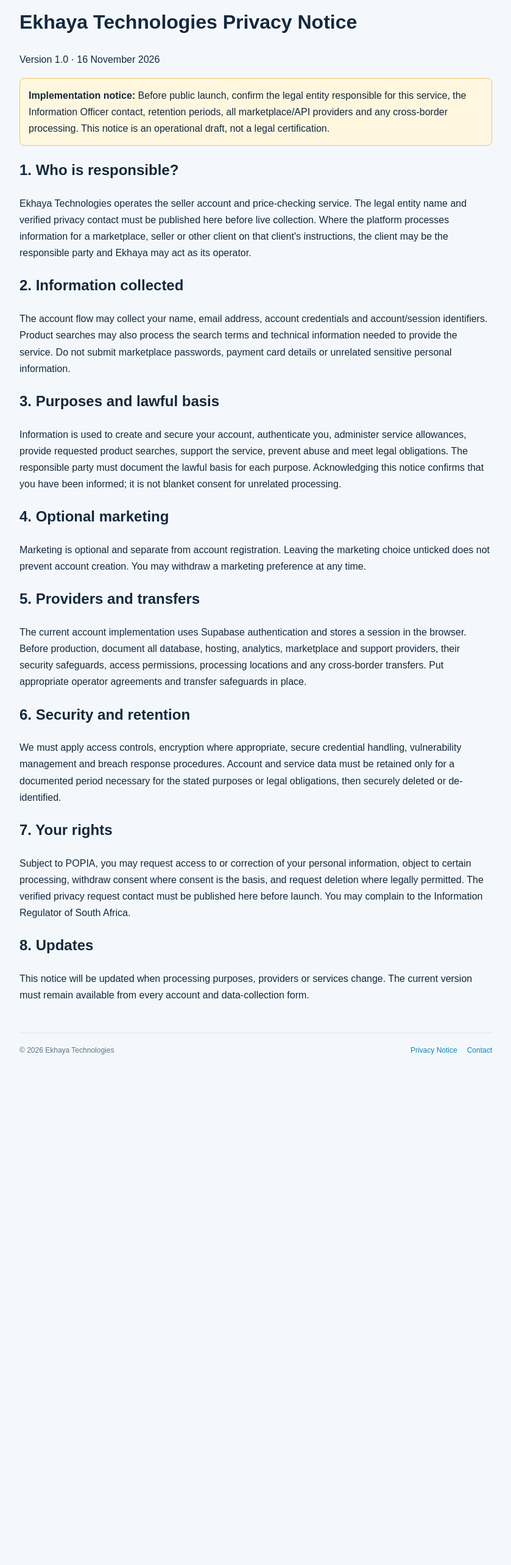
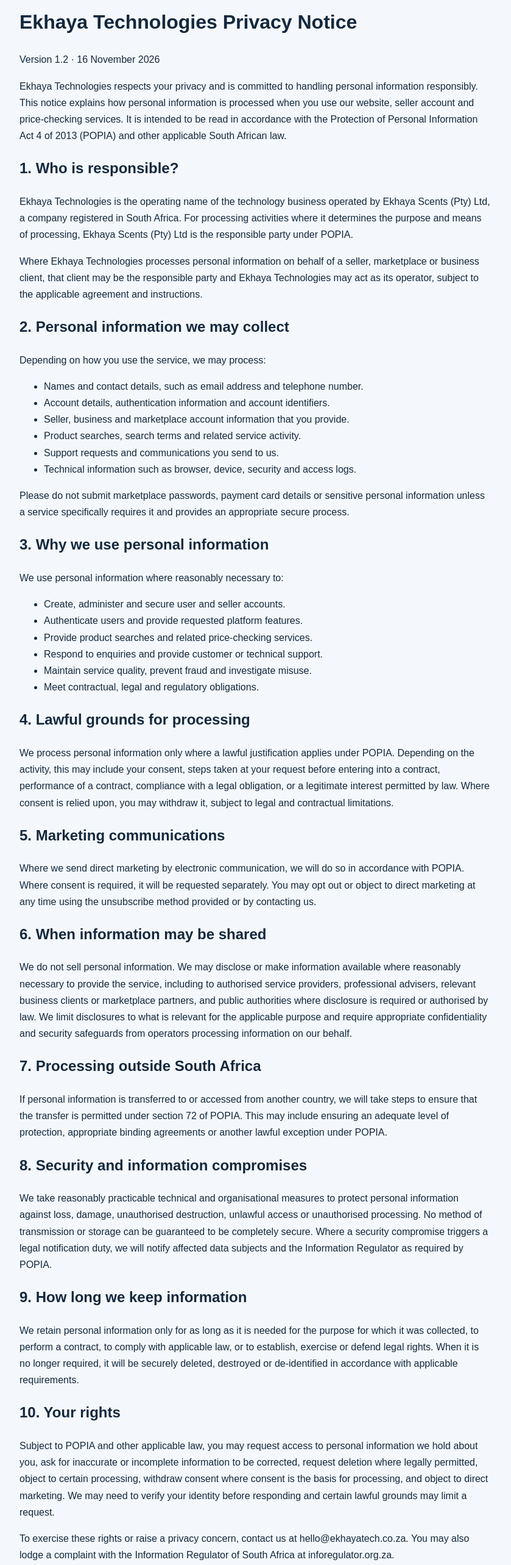
Before and after one commit to Luxolog/ekhaya-commerce-platform, a Next.js app: page /privacy in a window 1280 px wide. Shown: the part 80-2646 px from the top of the page at 61% size, without its empty margins (220-1059 px from the left). Before the commit the page ends 1853 px from the top, so only its background shows below. Built offline with nearby package versions, Linux system fonts and the light colour scheme.

Commit message:
Update Ekhaya Technologies privacy notice for POPIA

```diff
--- a/src/app/privacy/page.tsx
+++ b/src/app/privacy/page.tsx
@@ -1,27 +1,190 @@
 import SiteFooter from "@/components/SiteFooter";
 
 export default function PrivacyPage() {
-  return <main style={{maxWidth:820,margin:"40px auto",padding:"0 22px",fontFamily:"Arial,sans-serif",lineHeight:1.7,color:"#14283D"}}>
-    <a href="/account/">← Seller account</a>
-    <h1>Ekhaya Technologies Privacy Notice</h1>
-    <p>Version 1.0 · 16 November 2026</p>
-    <p style={{padding:14,background:"#fff7df",border:"1px solid #e8c86c",borderRadius:8}}><strong>Implementation notice:</strong> Before public launch, confirm the legal entity responsible for this service, the Information Officer contact, retention periods, all marketplace/API providers and any cross-border processing. This notice is an operational draft, not a legal certification.</p>
-    <h2>1. Who is responsible?</h2>
-    <p>Ekhaya Technologies operates the seller account and price-checking service. The legal entity name and verified privacy contact must be published here before live collection. Where the platform processes information for a marketplace, seller or other client on that client's instructions, the client may be the responsible party and Ekhaya may act as its operator.</p>
-    <h2>2. Information collected</h2>
-    <p>The account flow may collect your name, email address, account credentials and account/session identifiers. Product searches may also process the search terms and technical information needed to provide the service. Do not submit marketplace passwords, payment card details or unrelated sensitive personal information.</p>
-    <h2>3. Purposes and lawful basis</h2>
-    <p>Information is used to create and secure your account, authenticate you, administer service allowances, provide requested product searches, support the service, prevent abuse and meet legal obligations. The responsible party must document the lawful basis for each purpose. Acknowledging this notice confirms that you have been informed; it is not blanket consent for unrelated processing.</p>
-    <h2>4. Optional marketing</h2>
-    <p>Marketing is optional and separate from account registration. Leaving the marketing choice unticked does not prevent account creation. You may withdraw a marketing preference at any time.</p>
-    <h2>5. Providers and transfers</h2>
-    <p>The current account implementation uses Supabase authentication and stores a session in the browser. Before production, document all database, hosting, analytics, marketplace and support providers, their security safeguards, access permissions, processing locations and any cross-border transfers. Put appropriate operator agreements and transfer safeguards in place.</p>
-    <h2>6. Security and retention</h2>
-    <p>We must apply access controls, encryption where appropriate, secure credential handling, vulnerability management and breach response procedures. Account and service data must be retained only for a documented period necessary for the stated purposes or legal obligations, then securely deleted or de-identified.</p>
-    <h2>7. Your rights</h2>
-    <p>Subject to POPIA, you may request access to or correction of your personal information, object to certain processing, withdraw consent where consent is the basis, and request deletion where legally permitted. The verified privacy request contact must be published here before launch. You may complain to the <a href="https://inforegulator.org.za/">Information Regulator of South Africa</a>.</p>
-    <h2>8. Updates</h2>
-    <p>This notice will be updated when processing purposes, providers or services change. The current version must remain available from every account and data-collection form.</p>
-    <SiteFooter />
-  </main>;
+  return (
+    <main
+      style={{
+        maxWidth: 820,
+        margin: "40px auto",
+        padding: "0 22px",
+        fontFamily: "Arial,sans-serif",
+        lineHeight: 1.7,
+        color: "#14283D",
+      }}
+    >
+      <a href="/account/">← Seller account</a>
+      <h1>Ekhaya Technologies Privacy Notice</h1>
+      <p>Version 1.2 · 16 November 2026</p>
+
+      <p>
+        Ekhaya Technologies respects your privacy and is committed to handling
+        personal information responsibly. This notice explains how personal
+        information is processed when you use our website, seller account and
+        price-checking services. It is intended to be read in accordance with
+        the Protection of Personal Information Act 4 of 2013 (POPIA) and other
+        applicable South African law.
+      </p>
+
+      <h2>1. Who is responsible?</h2>
+      <p>
+        Ekhaya Technologies is the operating name of the technology business
+        operated by Ekhaya Scents (Pty) Ltd, a company registered in South
+        Africa. For processing activities where it determines the purpose and
+        means of processing, Ekhaya Scents (Pty) Ltd is the responsible party
+        under POPIA.
+      </p>
+      <p>
+        Where Ekhaya Technologies processes personal information on behalf of
+        a seller, marketplace or business client, that client may be the
+        responsible party and Ekhaya Technologies may act as its operator,
+        subject to the applicable agreement and instructions.
+      </p>
+
+      <h2>2. Personal information we may collect</h2>
+      <p>Depending on how you use the service, we may process:</p>
+      <ul>
+        <li>Names and contact details, such as email address and telephone number.</li>
+        <li>Account details, authentication information and account identifiers.</li>
+        <li>Seller, business and marketplace account information that you provide.</li>
+        <li>Product searches, search terms and related service activity.</li>
+        <li>Support requests and communications you send to us.</li>
+        <li>Technical information such as browser, device, security and access logs.</li>
+      </ul>
+      <p>
+        Please do not submit marketplace passwords, payment card details or
+        sensitive personal information unless a service specifically requires
+        it and provides an appropriate secure process.
+      </p>
+
+      <h2>3. Why we use personal information</h2>
+      <p>We use personal information where reasonably necessary to:</p>
+      <ul>
+        <li>Create, administer and secure user and seller accounts.</li>
+        <li>Authenticate users and provide requested platform features.</li>
+        <li>Provide product searches and related price-checking services.</li>
+        <li>Respond to enquiries and provide customer or technical support.</li>
+        <li>Maintain service quality, prevent fraud and investigate misuse.</li>
+        <li>Meet contractual, legal and regulatory obligations.</li>
+      </ul>
+
+      <h2>4. Lawful grounds for processing</h2>
+      <p>
+        We process personal information only where a lawful justification
+        applies under POPIA. Depending on the activity, this may include your
+        consent, steps taken at your request before entering into a contract,
+        performance of a contract, compliance with a legal obligation, or a
+        legitimate interest permitted by law. Where consent is relied upon,
+        you may withdraw it, subject to legal and contractual limitations.
+      </p>
+
+      <h2>5. Marketing communications</h2>
+      <p>
+        Where we send direct marketing by electronic communication, we will do
+        so in accordance with POPIA. Where consent is required, it will be
+        requested separately. You may opt out or object to direct marketing at
+        any time using the unsubscribe method provided or by contacting us.
+      </p>
+
+      <h2>6. When information may be shared</h2>
+      <p>
+        We do not sell personal information. We may disclose or make
+        information available where reasonably necessary to provide the
+        service, including to authorised service providers, professional
+        advisers, relevant business clients or marketplace partners, and
+        public authorities where disclosure is required or authorised by law.
+        We limit disclosures to what is relevant for the applicable purpose
+        and require appropriate confidentiality and security safeguards from
+        operators processing information on our behalf.
+      </p>
+
+      <h2>7. Processing outside South Africa</h2>
+      <p>
+        If personal information is transferred to or accessed from another
+        country, we will take steps to ensure that the transfer is permitted
+        under section 72 of POPIA. This may include ensuring an adequate level
+        of protection, appropriate binding agreements or another lawful
+        exception under POPIA.
+      </p>
+
+      <h2>8. Security and information compromises</h2>
+      <p>
+        We take reasonably practicable technical and organisational measures
+        to protect personal information against loss, damage, unauthorised
+        destruction, unlawful access or unauthorised processing. No method of
+        transmission or storage can be guaranteed to be completely secure.
+        Where a security compromise triggers a legal notification duty, we
+        will notify affected data subjects and the Information Regulator as
+        required by POPIA.
+      </p>
+
+      <h2>9. How long we keep information</h2>
+      <p>
+        We retain personal information only for as long as it is needed for
+        the purpose for which it was collected, to perform a contract, to
+        comply with applicable law, or to establish, exercise or defend legal
+        rights. When it is no longer required, it will be securely deleted,
+        destroyed or de-identified in accordance with applicable requirements.
+      </p>
+
+      <h2>10. Your rights</h2>
+      <p>
+        Subject to POPIA and other applicable law, you may request access to
+        personal information we hold about you, ask for inaccurate or
+        incomplete information to be corrected, request deletion where
+        legally permitted, object to certain processing, withdraw consent
+        where consent is the basis for processing, and object to direct
+        marketing. We may need to verify your identity before responding and
+        certain lawful grounds may limit a request.
+      </p>
+      <p>
+        To exercise these rights or raise a privacy concern, contact us at{" "}
+        <a href="mailto:hello@ekhayatech.co.za">hello@ekhayatech.co.za</a>.
+        You may also lodge a complaint with the Information Regulator of South
+        Africa at{" "}
+        <a href="https://inforegulator.org.za/" target="_blank" rel="noreferrer">
+          inforegulator.org.za
+        </a>.
+      </p>
+
+      <h2>11. Cookies and similar technologies</h2>
+      <p>
+        Our website may use cookies or similar technologies that are necessary
+        for core functions such as account sessions, security and user
+        preferences. You can manage cookies through your browser settings;
+        disabling certain cookies may affect website functionality.
+      </p>
+
+      <h2>12. Third-party websites</h2>
+      <p>
+        Our services may contain links to third-party websites or services.
+        Those services operate under their own terms and privacy notices.
+        Please review their privacy information before providing them with
+        personal information.
+      </p>
+
+      <h2>13. Changes to this notice</h2>
+      <p>
+        We may update this notice when our services, processing practices or
+        legal obligations change. The latest version will be published on
+        this page with its version number and effective date.
+      </p>
+
+      <h2>14. Contact us</h2>
+      <p>
+        For all privacy enquiries, access or correction requests, objections
+        and complaints, contact:
+      </p>
+      <p>
+        <strong>Ekhaya Technologies</strong>
+        <br />
+        Operated by Ekhaya Scents (Pty) Ltd
+        <br />
+        Email: <a href="mailto:hello@ekhayatech.co.za">hello@ekhayatech.co.za</a>
+        <br />
+        Website: <a href="https://ekhayatech.co.za">ekhayatech.co.za</a>
+      </p>
+
+      <SiteFooter />
+    </main>
+  );
 }
```
